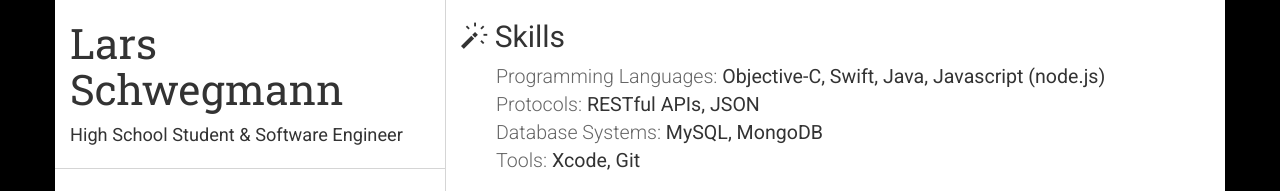
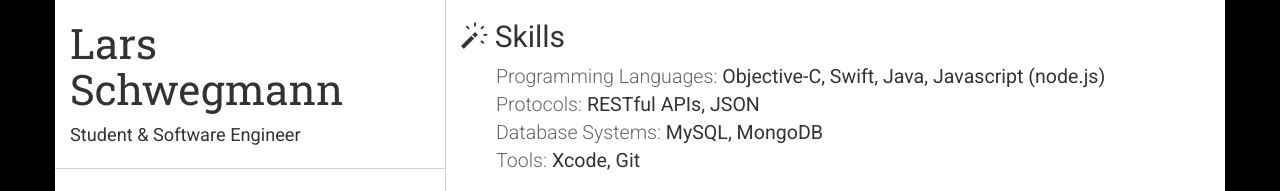
Before and after one commit to larsschwegmann/larsschwegmann.github.io, a plain HTML site: page index.html in a window 1280 px wide. Shown: the top 191 px of the page. Drawn offline with nearby package versions, Linux system fonts and the light colour scheme.

Commit message:
Fix Header

```diff
--- a/index.html
+++ b/index.html
@@ -13,7 +13,7 @@
 			<div class="left col-md-4">
 				<div id="heading">
 					<h1>Lars Schwegmann</h1>
-					<p>High School Student &amp; Software Engineer</p>
+					<p>Student &amp; Software Engineer</p>
 				</div>
 				<hr class="seperator">
 				<ul class="contact">
```
